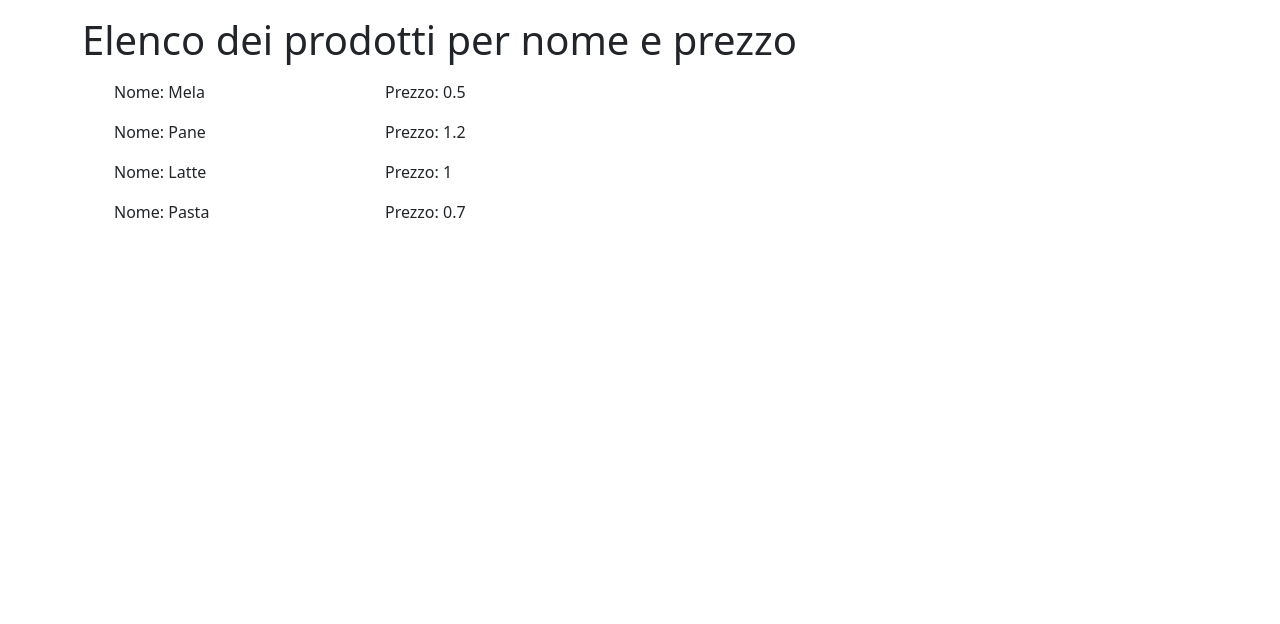
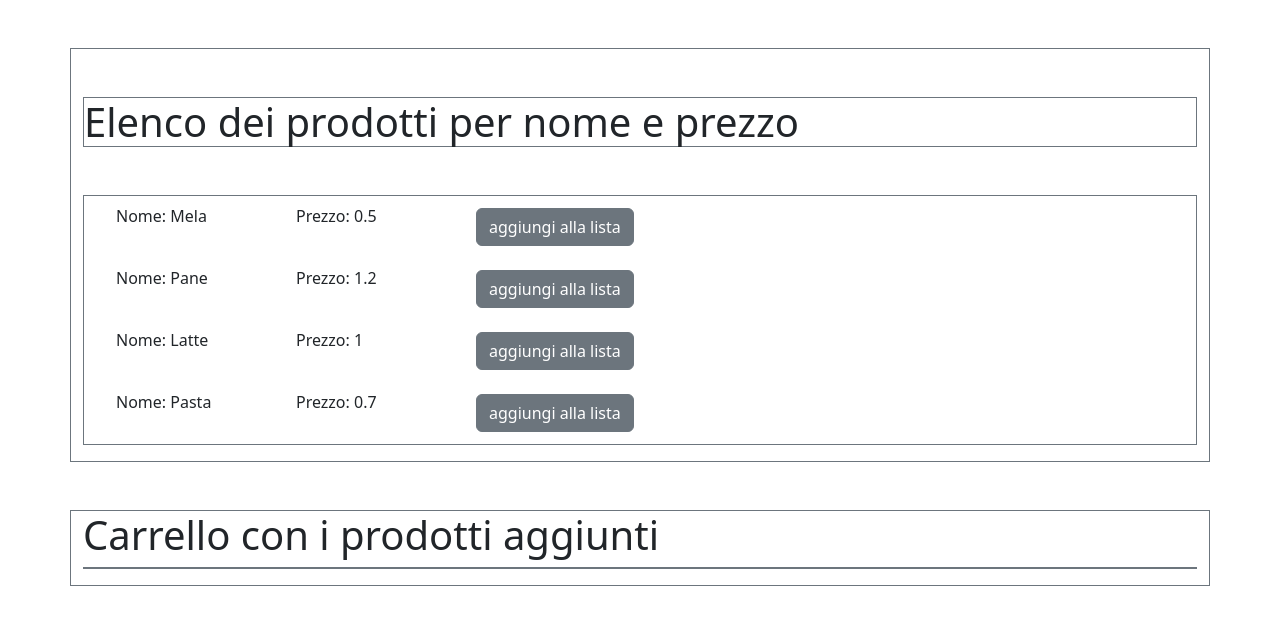
Before and after one commit to CarloMart88/ex-react-usereducer-spesa, a React (Vite) app: page / in a window 1280 px wide. Shown: the top 624 px of the page. Built offline with nearby package versions, Linux system fonts and the light colour scheme.

Commit message:
feat func addToCart

```diff
--- a/src/App.jsx
+++ b/src/App.jsx
@@ -8,28 +8,61 @@ function App() {
     { name: "Pasta", price: 0.7 },
   ];
 
-  const [product, setProducts] = useState(products);
-  /**Crea un componente che mostra la lista dei prodotti.
-Per ogni prodotto, mostra:
+  /**📌 Milestone 2:
+   *  Aggiungere prodotti al carrello
+  Aggiungi uno stato locale addedProducts (inizialmente un array vuoto) per rappresentare i prodotti nel carrello.*/
+  const [addedProducts, setAddedProducts] = useState([]);
+  /*
+Per ogni prodotto della lista, aggiungi un bottone "Aggiungi al carrello":
+*/
+  function addToCart() {
+    console.log("it's just a click");
+  }
+  /*
+Al click del bottone, usa una funzione addToCart per:
+Aggiungere il prodotto al carrello se non è già presente, con una proprietà quantity = 1.
+Se il prodotto è già nel carrello, ignora l’azione.
+Sotto alla lista dei prodotti, mostra una lista dei prodotti nel carrello se addedProducts contiene almeno un elemento.
+Per ogni prodotto nel carrello, mostra:
 Nome
 Prezzo
+Quantità
 
-Obiettivo: Vedere un elenco leggibile di tutti i prodotti con nome e prezzo. */
+Obiettivo: L’utente può aggiungere prodotti al carrello e vedere una lista dei prodotti aggiunti. */
 
   return (
-    <div className="container">
+    <div className="container ">
       <div className="row d-flex">
-        <div className="col-12  my-2">
-          <h1 className="my-2">Elenco dei prodotti per nome e prezzo</h1>
-          <ul className="d-flex flex-column">
+        <div className="col-12  my-5 border border-secondary">
+          <h1 className="my-5 border border-secondary">
+            Elenco dei prodotti per nome e prezzo
+          </h1>
+          <ul className="d-flex flex-column border border-secondary">
             {products.map((p, index) => {
               return (
-                <li className="d-flex" key={index}>
-                  <p className="col-3  my-2">Nome: {p.name}</p>
-                  <p className="col-3  my-2">Prezzo: {p.price}</p>
+                <li className="d-flex my-2 col-8" key={index}>
+                  <p className="col-3">Nome: {p.name}</p>
+                  <p className="col-3">Prezzo: {p.price}</p>
+                  <button
+                    type="button"
+                    className="btn btn-secondary my-1"
+                    onClick={addToCart}
+                  >
+                    aggiungi alla lista
+                  </button>
                 </li>
               );
             })}
+          </ul>
+        </div>
+        <div className="col-12 border border-secondary">
+          <h1>Carrello con i prodotti aggiunti</h1>
+          <ul className="d-flex flex-column border border-secondary">
+            {!addedProducts
+              ? null
+              : addedProducts.map((a, index) => {
+                  return <li></li>;
+                })}
           </ul>
         </div>
       </div>
```
